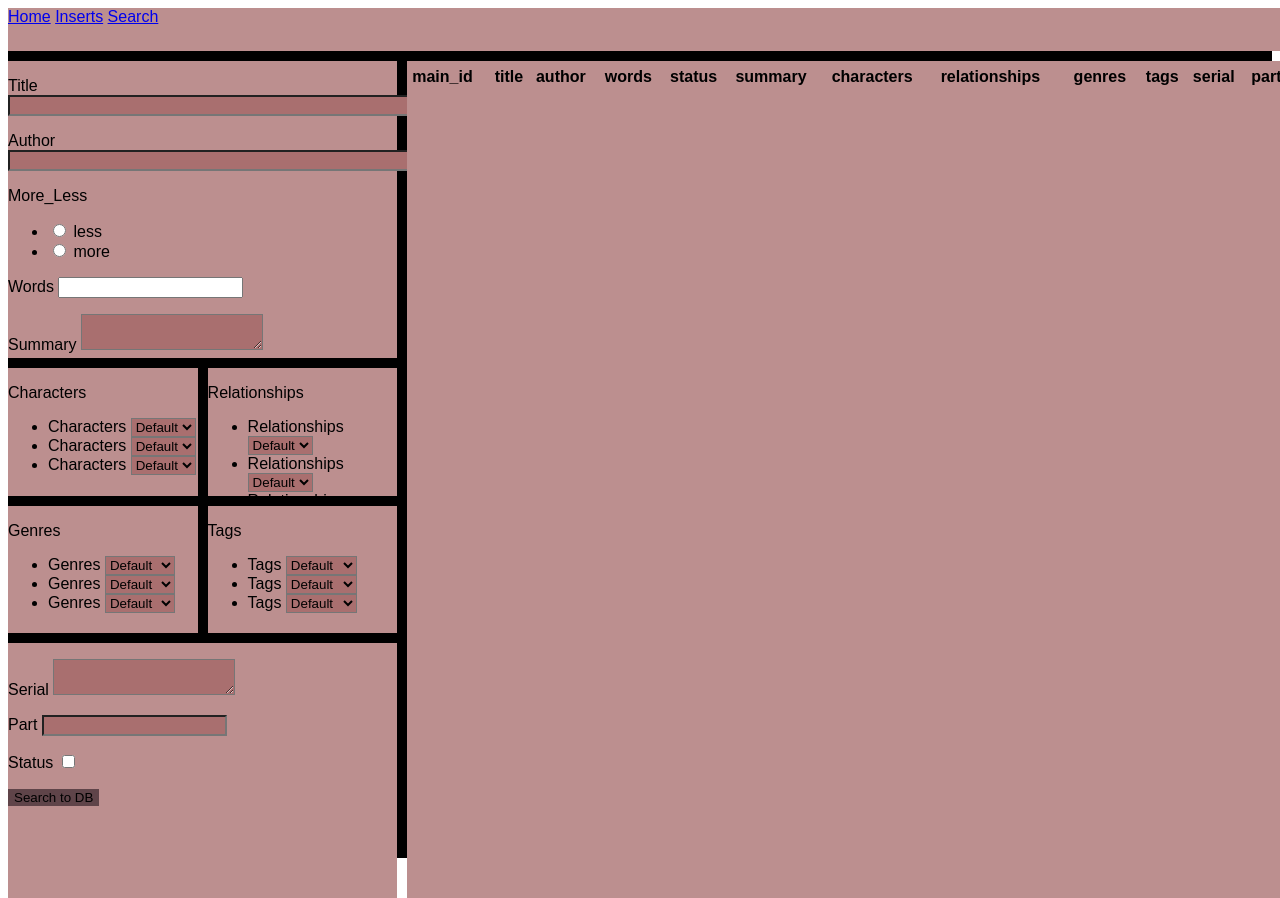
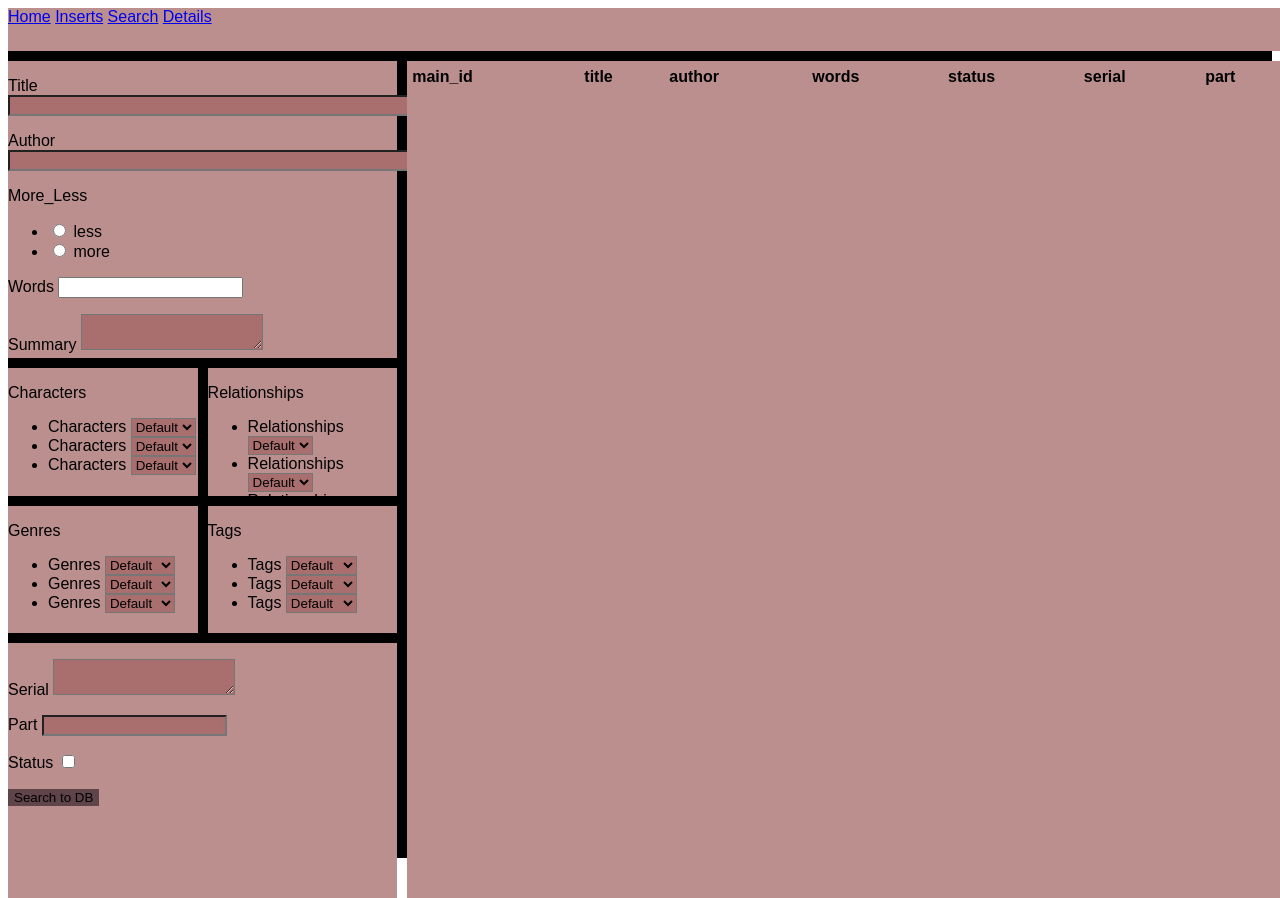
Before and after one commit to downnolo/my_lib_db, a Flask app: page /search in a window 1280 px wide. Run offline with Flask 3, Linux system fonts and the light colour scheme; lists and menus that the app fills with data are empty; some libraries are stand-ins or nearby versions.

Commit message:
details first try

```diff
--- a/app.py
+++ b/app.py
@@ -83,7 +83,8 @@ def search():
    open_file_form = OpenFileForm()
    results = []
    headers = ['main_id', 'title', 'author', 'words', 'status', 'summary', 'characters', 'relationships', 'genres', 'tags', 'serial', 'part']
-
+   headers = headers[:5] + headers[-2:]
+   details = headers[5:10]
    if request.method == 'POST':
       if search_form.submit_search.data and search_form.is_submitted():
          query = create_query(search_form)
@@ -93,6 +94,9 @@ def search():
          conn.commit()
          results = dict_cur.fetchall()
          session['results'] = results
+         for r in results:
+            print(r)
+            session['details'] = r
 
       elif open_file_form.submit_open.data and open_file_form.validate_on_submit():
          base_path = "C:\\Users\\Yvonne\\Desktop"
@@ -104,13 +108,23 @@ def search():
          except Exception as e:
                print(f'Fehler beim Öffnen der Datei: {str(e)}')
 
-   print(session)
+   #print(session)
 
    results = session.get('results') if session.get('results') else results
 
    return render_template('search.html', search_form=search_form, open_file_form=open_file_form, results=results, headers=headers)
 
 
+
+@app.route('/details')
+def details():
+   print(session.get('details'))
+
+   # print(details)
+   return render_template('details.html',details=session['details'])
+
+
+
    # elif perma_results != []:
    #    print(f'perma_results{perma_results}')
    #    return render_template('search.html', search_form=search_form, open_file_form=open_file_form, results=perma_results, headers=headers)
--- a/templates/search.html
+++ b/templates/search.html
@@ -11,6 +11,7 @@
         <a href="/">Home</a>
         <a href="/input">Inserts</a>
         <a href="/search">Search</a>
+        <a href="/details">Details</a>
     </div>
     <div class="main_box">
     <form action="" method="post" novalidate>
@@ -113,11 +114,15 @@
 
             {% for story in results[1:] %}
             <tr>
-                {% for entry in story %}
+                {% for entry in story[:7] %}
                 <td>{{entry}}</td>
                 {% endfor %}
             <td>
-                <form action="{{ url_for('search') }}" method="post">
+                <!-- <a href="details.html" target="_blank">Details on Klick</a> -->
+                <a href="{{ url_for('details', details=details)}}"  target="_blank">Mehr erfahren</a>
+            </td>
+            <td>
+                <form action="{{ url_for('search')}}" method="post">
                     {{ open_file_form.csrf_token() }}
                     <input type="hidden" name="part" value="{{ story['part'] }}">
                     {{ open_file_form.submit_open() }}
```
Also changed, not shown: templates/details.html (added, +10 -0 lines).
